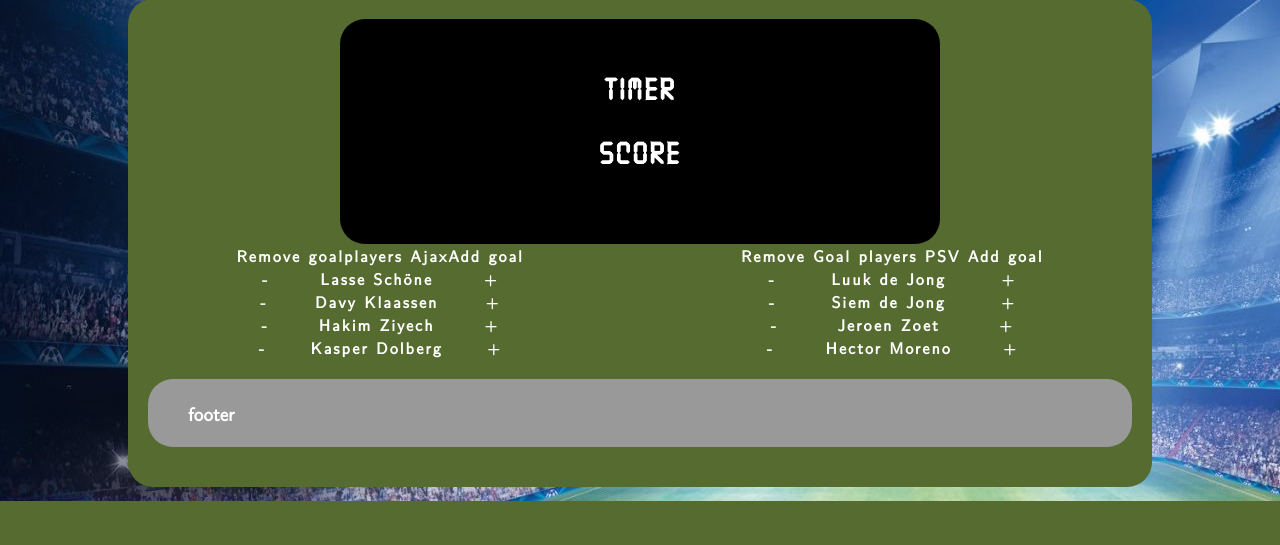
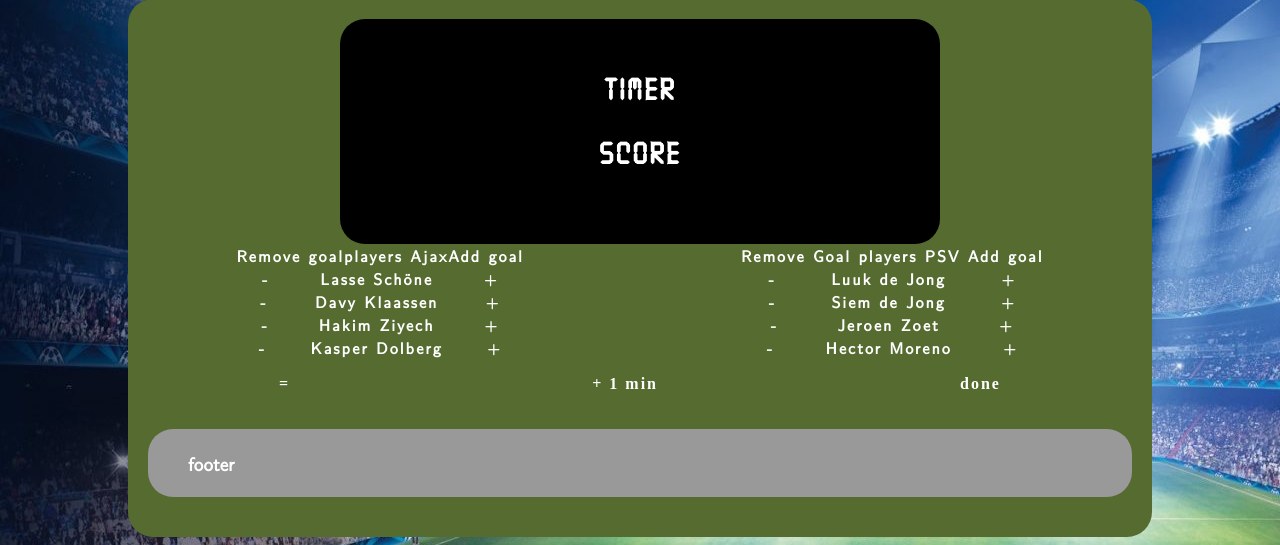
Before and after one commit to thewinners/project_fifa, a PHP site: page /whilegame.php?id=3 in a window 1280 px wide. Shown: the part 299-844 px from the top of the page. Before the commit the page ends 800 px from the top, so only its background shows below. Run offline with PHP 8.4, Linux system fonts and the light colour scheme; data comes from the database, SQL or seed files in the repository.

Commit message:
small update whilegame

```diff
--- a/root/public/whilegame.php
+++ b/root/public/whilegame.php
@@ -57,7 +57,19 @@
             ?>
         </ul>
     </div>
-    <div class="column-spred"></div>
+    <div class="column-spaced">
+        <div class="play-pauze">
+            <p id="pauze" class="">=</p>
+            <p id="play" class="hidden">></p>
+        </div>
+        <div class="exstratime">
+            <p id="extraTime"></p>
+            <p id="plusTime"><span>+</span> 1 min</p>
+        </div>
+        <div class="done">
+            <p id="finish">done</p>
+        </div>
+    </div>
     <?php
     include_once ("tamplates/footer.php");
     ?>
```
